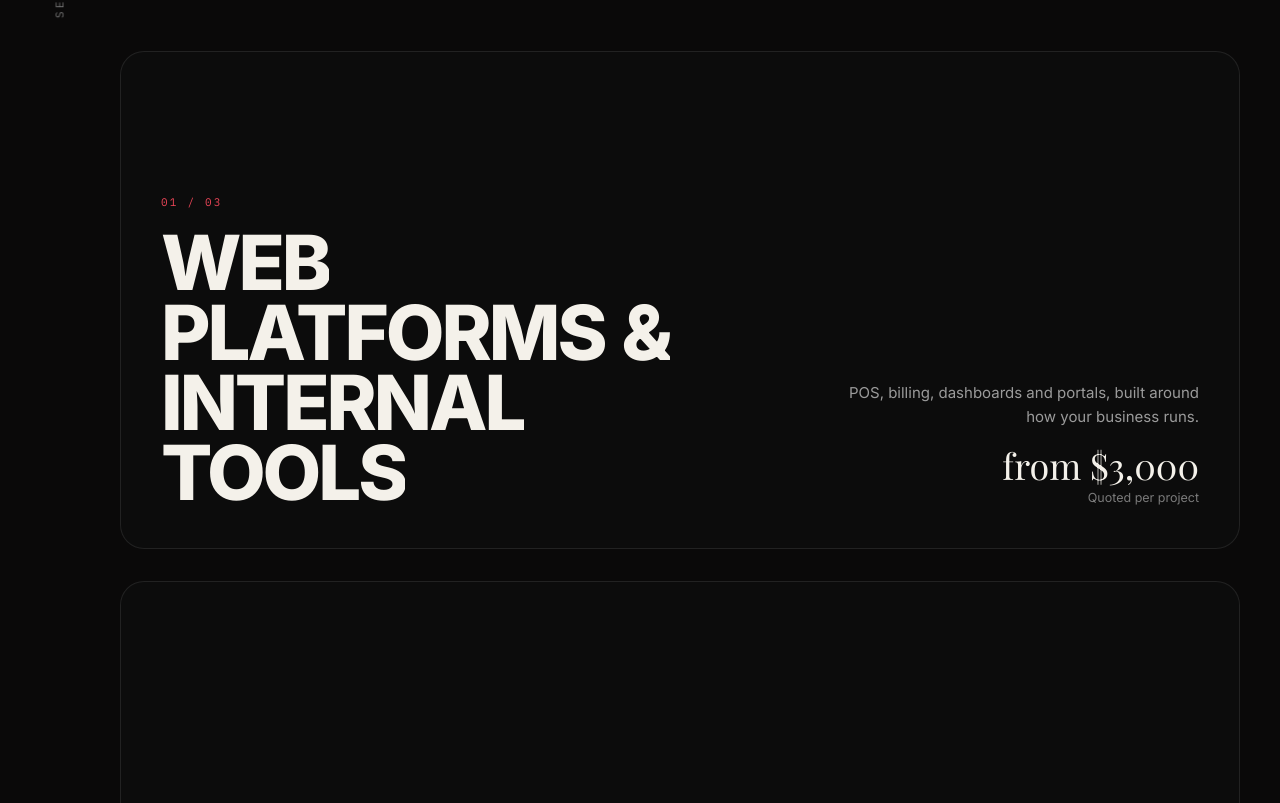
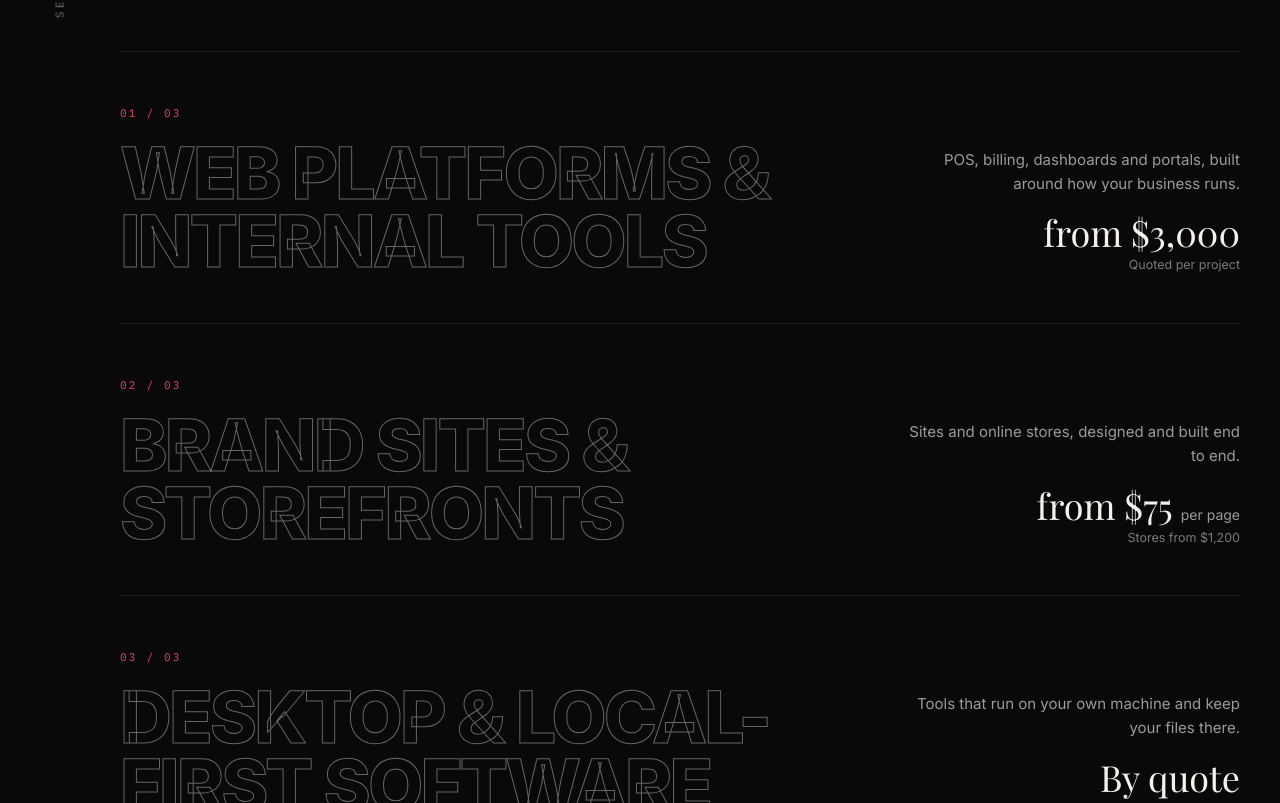
Before and after one commit to thesahibjotsingh/Personal-Portfolio, a React (Vite) app: page / in a window 1280 px wide. Shown: the part 5997-6800 px from the top of the page. Built offline with nearby package versions, Linux system fonts and the light colour scheme; no server answers; a web font is replaced by a local one.

Commit message:
Services: editorial index with outline-to-fill titles and drawing rules (replaces stacking cards)
Co-Authored-By: Claude Sonnet 5.5 <noreply@anthropic.com>

```diff
--- a/src/components/Services.tsx
+++ b/src/components/Services.tsx
@@ -87,32 +87,26 @@ export default function Services() {
       })
     })
 
-    /* The three services are cards that stack, like the project panels: each
-       sticks near the top, the next slides up over it, and the covered one
-       shrinks and dims. Titles rise out of a mask as a card arrives. */
+    /* Each service is a line in an index. As a row crosses the screen its rule
+       draws across, and its outlined title fills in left to right, scrubbed to
+       the scroll, so the headline "prints" as you read down. The detail and
+       price ease in alongside. */
     mm.add('(min-width: 0px)', () => {
-      const cards = gsap.utils.toArray<HTMLElement>('.svc-card', root)
-      cards.forEach((card, i) => {
-        const next = cards[i + 1]
-        if (next) {
-          const trigger = { trigger: next, start: 'top bottom', end: 'top 30%', scrub: true }
-          gsap.to(card.querySelector('.svc-inner'), { scale: 0.94, ease: 'none', scrollTrigger: trigger })
-          gsap.to(card.querySelector('.svc-dim'), { opacity: 0.65, ease: 'none', scrollTrigger: trigger })
-        }
-        gsap.from(card.querySelectorAll('.svc-word'), {
-          yPercent: 115,
-          duration: 1,
-          ease: 'power4.out',
-          stagger: 0.06,
-          scrollTrigger: { trigger: card, start: 'top 80%', once: true },
-        })
-        gsap.from(card.querySelectorAll('.svc-fade'), {
-          y: 24,
+      gsap.utils.toArray<HTMLElement>('.svc-row', root).forEach((row) => {
+        const trigger = { trigger: row, start: 'top 85%', end: 'top 35%', scrub: 0.5 }
+        gsap.fromTo(row.querySelector('.svc-rule'), { scaleX: 0 }, { scaleX: 1, ease: 'none', scrollTrigger: trigger })
+        gsap.fromTo(
+          row.querySelector('.svc-fill'),
+          { clipPath: 'inset(0 100% 0 0)' },
+          { clipPath: 'inset(0 0% 0 0)', ease: 'none', scrollTrigger: trigger },
+        )
+        gsap.from(row.querySelectorAll('.svc-fade'), {
+          y: 22,
           opacity: 0,
           duration: 0.9,
           ease: 'power3.out',
-          stagger: 0.08,
-          scrollTrigger: { trigger: card, start: 'top 75%', once: true },
+          stagger: 0.1,
+          scrollTrigger: { trigger: row, start: 'top 75%', once: true },
         })
       })
     })
@@ -136,42 +130,47 @@ export default function Services() {
           </Reveal>
 
           <ul className="m-0 list-none p-0">
-            {SERVICES.map((s, i) => {
+            {SERVICES.map((s) => {
               const price = priceFor(s.price, region)
+              const title = 'font-sans text-[clamp(2rem,5.6vw,4.75rem)] font-extrabold uppercase leading-[0.95] tracking-[-0.04em]'
               return (
-                <li
-                  key={s.title}
-                  className="svc-card sticky mb-5 md:mb-8"
-                  style={{ top: `calc(var(--nav-h, 74px) + 0.75rem + ${i * 0.85}rem)` }}
-                >
-                  <div className="svc-inner relative origin-top overflow-hidden rounded-2xl border border-hairline bg-panel p-6 md:rounded-3xl md:p-10">
-                    <div className="flex min-h-[44svh] flex-col justify-between gap-8 md:min-h-[min(52svh,460px)] lg:flex-row lg:items-end lg:gap-14">
-                      <div className="lg:max-w-[58%]">
+                <li key={s.title} className="svc-row group relative py-8 md:py-12">
+                  {/* the rule: a faint track, with a red line that draws over it */}
+                  <span aria-hidden="true" className="absolute inset-x-0 top-0 h-px bg-hairline" />
+                  <span
+                    aria-hidden="true"
+                    className="svc-rule absolute inset-x-0 top-0 h-px origin-left bg-carnation"
+                    style={{ transform: 'scaleX(0)' }}
+                  />
+
+                  <div className="grid gap-6 lg:grid-cols-12 lg:items-end lg:gap-10">
+                    <div className="lg:col-span-8">
                       <span className="svc-fade font-mono text-[11px] tracking-[0.2em] text-carnation">
                         {s.index} / 0{SERVICES.length}
                       </span>
-                        <h3 className="m-0 mt-4 font-sans text-[clamp(2rem,6.4vw,4.75rem)] font-extrabold uppercase leading-[0.92] tracking-[-0.04em] text-ivory">
-                          {s.title.split(' ').map((word, w) => (
-                            <span key={w} className="mr-[0.22em] inline-block overflow-hidden align-bottom">
-                              <span className="svc-word inline-block">{word}</span>
+                      {/* outlined title; an identical solid copy is revealed over it as you scroll */}
+                      <h3 className="relative m-0 mt-3 transition-transform duration-500 ease-out group-hover:translate-x-2 md:mt-4">
+                        <span className={`${title} block text-transparent [-webkit-text-stroke:1px_rgba(244,241,234,0.4)]`}>
+                          {s.title}
                         </span>
-                          ))}
+                        <span
+                          aria-hidden="true"
+                          className={`${title} svc-fill pointer-events-none absolute inset-0 block text-ivory`}
+                          style={{ clipPath: 'inset(0 100% 0 0)' }}
+                        >
+                          {s.title}
+                        </span>
                       </h3>
                     </div>
 
-                      <div className="svc-fade lg:max-w-sm lg:text-right">
-                        <p className="text-[15px] leading-relaxed text-muted">{s.line}</p>
-                        <p className="mt-4 font-display text-3xl text-ivory md:text-4xl">
+                    <div className="svc-fade lg:col-span-4 lg:text-right">
+                      <p className="max-w-sm text-[15px] leading-relaxed text-muted lg:ml-auto">{s.line}</p>
+                      <p className="mt-4 font-display text-3xl text-ivory transition-colors group-hover:text-carnation md:text-4xl">
                         {price.value ? `from ${price.value}` : 'By quote'}
-                          {price.unit && (
-                            <span className="ml-2 font-sans text-sm text-muted">{price.unit}</span>
-                          )}
+                        {price.unit && <span className="ml-2 font-sans text-sm text-muted">{price.unit}</span>}
                       </p>
                       <p className="mt-1 text-[12.5px] text-dim">{price.note}</p>
                     </div>
-                    </div>
-                    {/* darkens as the next card slides over this one */}
-                    <div className="svc-dim pointer-events-none absolute inset-0 bg-black opacity-0" />
                   </div>
                 </li>
               )
```
Lines whose indentation alone changed are shown as unchanged.
